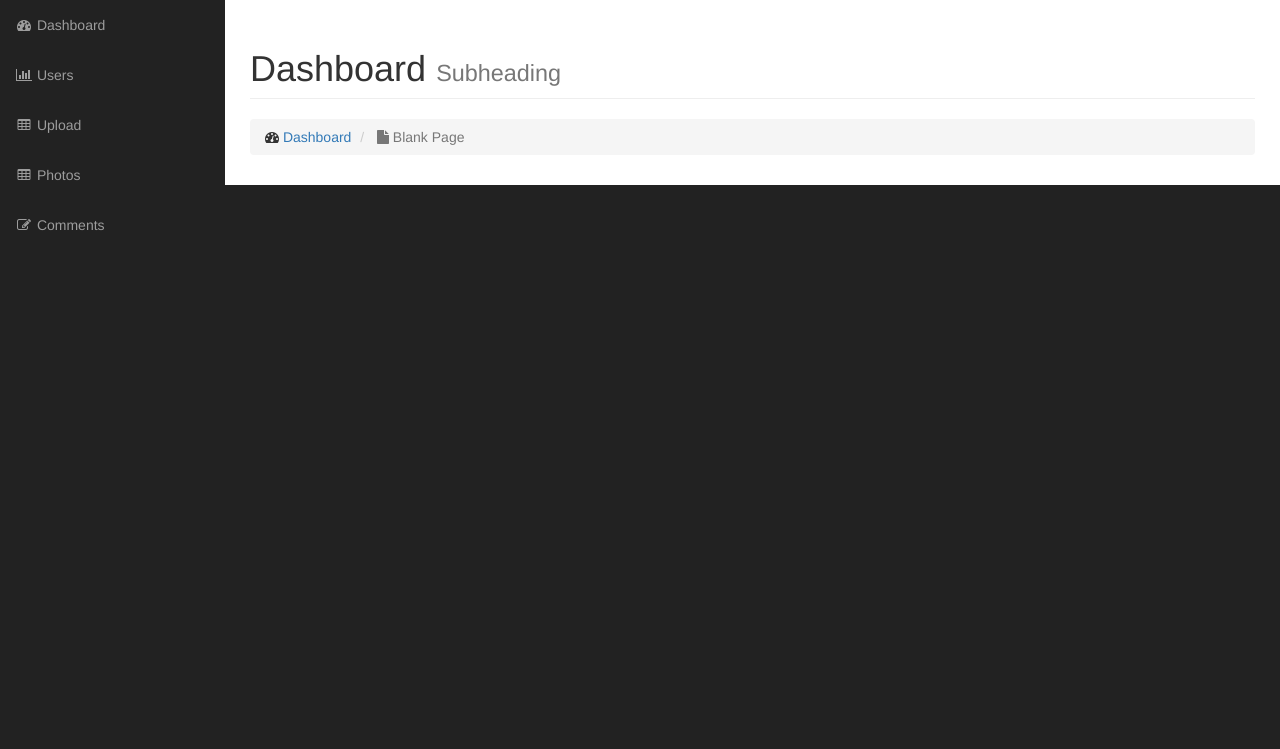
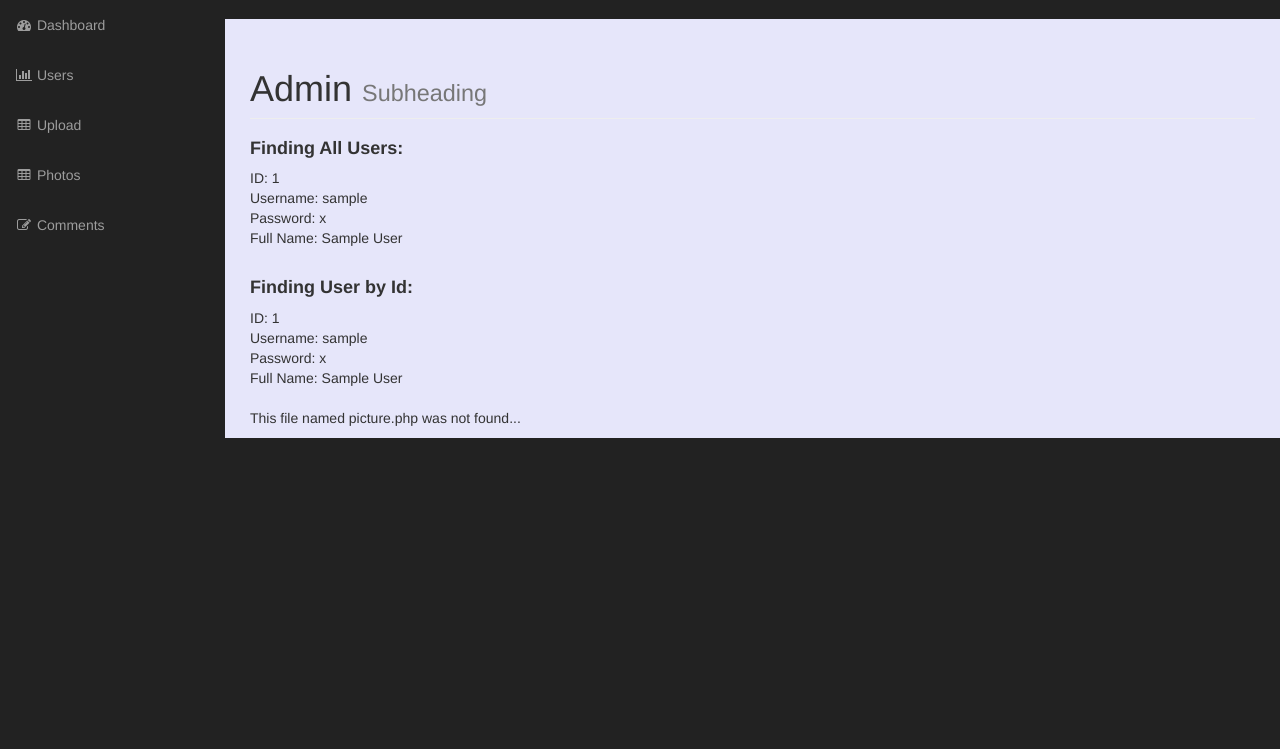
Before and after one commit to AlexTagg392/Training, a PHP site: page /admin in a window 1280 px wide. Shown: the part 51-800 px from the top of the page. Run offline with PHP 8.4, Linux system fonts and the light colour scheme; tables that the repository leaves empty or names only in its code hold one stand-in row (values such as "Sample post"); grey boxes labelled with a size stand in for pictures from a placeholder-image service; some libraries are stand-ins or nearby versions.

Commit message:
Day 2, 20% completion of the course

```diff
--- a/Gallery/admin/css/sb-admin.css
+++ b/Gallery/admin/css/sb-admin.css
@@ -24,7 +24,7 @@ body {
 #page-wrapper {
     width: 100%;
     padding: 0;
-    background-color: #fff;
+    background-color: lavender;
 }
 
 .huge {
--- a/Gallery/admin/includes/admin_content.php
+++ b/Gallery/admin/includes/admin_content.php
@@ -4,9 +4,50 @@
     <div class="row">
         <div class="col-lg-12">
             <h1 class="page-header">
-                Dashboard
+                Admin
                 <small>Subheading</small>
             </h1>
+
+            <?php
+
+//                $result_set = User::find_all_users();
+//                while($row = mysqli_fetch_array($result_set)) {
+//                    echo $row['username'] . "<br>";
+//                }
+//
+//                $found_user = User::find_user_by_id(1);
+//
+//                $user = User::instantation($found_user);
+//
+//
+                echo "<h4><b>Finding All Users:</b></h4>";
+                $users = User::find_all_users();
+                foreach ($users as $user) {
+                    echo "ID: " . $user->id . "<br>";
+                    echo "Username: " . $user->username . "<br>";
+                    echo "Password: " . $user->password . "<br>";
+                    echo "Full Name: " . $user->first_name . " " . $user->last_name  . "<br>";
+                    echo "<br>";
+
+                }
+
+                echo "<h4><b>Finding User by Id:</b></h4>";
+                $found_user = User::find_user_by_id(1);
+                echo "ID: " . $found_user->id . "<br>";
+                echo "Username: " . $found_user->username . "<br>";
+                echo "Password: " . $found_user->password . "<br>";
+                echo "Full Name: " . $found_user->first_name . " " . $found_user->last_name  . "<br>";
+                echo "<br>";
+
+                $pictures = new Picture();
+
+            ?>
+
+
+
+
+
+
             <ol class="breadcrumb">
                 <li>
                     <i class="fa fa-dashboard"></i>  <a href="index.html">Dashboard</a>
--- /dev/null
+++ b/Gallery/admin/includes/database.php
@@ -0,0 +1,52 @@
+<?php
+
+require_once("new_config.php");
+
+class Database {
+
+    public $connection;
+
+    function __construct(){
+        $this->open_db_connection();
+    }
+
+
+
+    public function open_db_connection() {
+
+        $this->connection = new mysqli(DB_HOST, DB_USER, DB_PASS, DB_NAME);
+
+        if($this->connection->connect_errno) {
+            die("Database connection failed badly" . $this->connection->connect_error);
+        }
+    }
+
+    public function query($sql) {
+        $result = $this->connection->query($sql);
+
+        $this->confirm_query($result);
+
+        return $result;
+    }
+
+    private function confirm_query($result) {
+        if(!$result) {
+            die("Query Failed" . $this->connection->error);
+        }
+    }
+
+    public function escape_string($string) {
+        $escaped_string = $this->connection->real_escaped_string($string);
+        return $escaped_string;
+    }
+
+    public function the_insert_id() {
+        return $this->connection->insert_id;
+    }
+}
+
+$database = new Database();
+
+
+
+?>
--- /dev/null
+++ b/Gallery/admin/includes/functions.php
@@ -0,0 +1,15 @@
+<?php
+
+    function __autoLoad($class) {
+
+        $class = strtolower($class);
+        $the_path = "includes/{$class}.php";
+
+            if(file_exists($the_path)) {
+                include($the_path);
+
+            } else {
+
+                die("This file named {$class}.php was not found...");
+            }
+    }
--- a/Gallery/admin/includes/header.php
+++ b/Gallery/admin/includes/header.php
@@ -1,3 +1,6 @@
+<?php ob_start(); ?>
+<?php include("init.php"); ?>
+
 <!DOCTYPE html>
 <html lang="en">
 
--- /dev/null
+++ b/Gallery/admin/includes/init.php
@@ -0,0 +1,9 @@
+<?php
+
+include("functions.php");
+include("new_config.php");
+include("database.php");
+//include("user.php");
+
+
+?>
--- /dev/null
+++ b/Gallery/admin/includes/new_config.php
@@ -0,0 +1,22 @@
+<?php
+
+// Database Connection Constants
+
+define('DB_HOST','localhost');
+define('DB_USER','root');
+define('DB_PASS','');
+define('DB_NAME','gallery');
+
+$connection = mysqli_connect(DB_HOST, DB_USER, DB_PASS, DB_NAME);
+
+
+
+
+if($connection) {
+    echo "true";
+}
+
+
+
+
+?>
--- /dev/null
+++ b/Gallery/admin/includes/user.php
@@ -0,0 +1,60 @@
+<?php
+
+class User {
+
+    public $id;
+    public $username;
+    public $password;
+    public $first_name;
+    public $last_name;
+
+    public static function find_all_users() {
+        return self::find_this_query("SELECT * FROM users");
+    }
+
+    public static function find_user_by_id($user_id) {
+        global $database;
+        $the_result_array = self::find_this_query("SELECT * FROM users WHERE id = $user_id LIMIT 1");
+
+        return !empty($the_result_array) ? array_shift($the_result_array) : false;
+
+        return $found_user;
+    }
+
+    public static function find_this_query($sql) {
+        global $database;
+        $result_set = $database->query($sql);
+        $the_object_array = array();
+
+        while($row = mysqli_fetch_array($result_set)) {
+            $the_object_array[] = self::instantation($row);
+        }
+        return $the_object_array;
+    }
+
+    public static function instantation($the_record) {
+        $the_object = new self;
+
+//        $the_object->id         = $found_user['id'];
+//        $the_object->username   = $found_user['username'];
+//        $the_object->password   = $found_user['password'];
+//        $the_object->first_name = $found_user['first_name'];
+//        $the_object->last_name  = $found_user['last_name'];
+
+        foreach ($the_record as $the_attribute => $value) {
+
+            if($the_object->has_the_attribute($the_attribute)) {
+                $the_object->$the_attribute = $value;
+            }
+
+        }
+
+        return $the_object;
+    }
+
+    private function has_the_attribute($the_attribute) {
+        $object_properties = get_object_vars($this);
+
+        return array_key_exists($the_attribute, $object_properties);
+    }
+}
--- /dev/null
+++ b/Gallery/admin/test.php
@@ -0,0 +1,6 @@
+<?php
+//include ("includes/header.php");
+
+$bmw = new Car;
+
+$bmw->run();
```
Also changed, not shown: Gallery/admin/includes/Car.php (added, +9 -0 lines).
